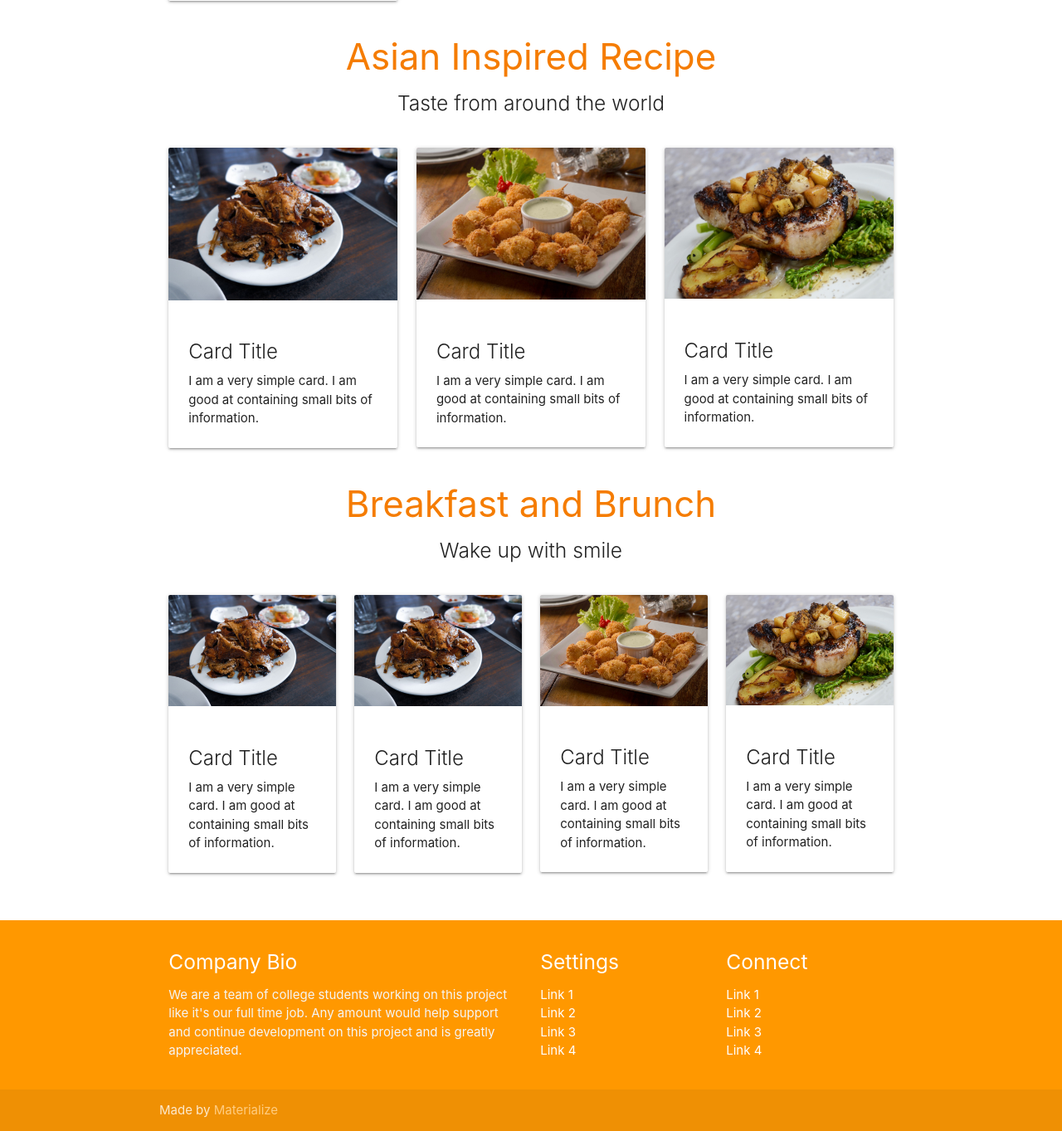
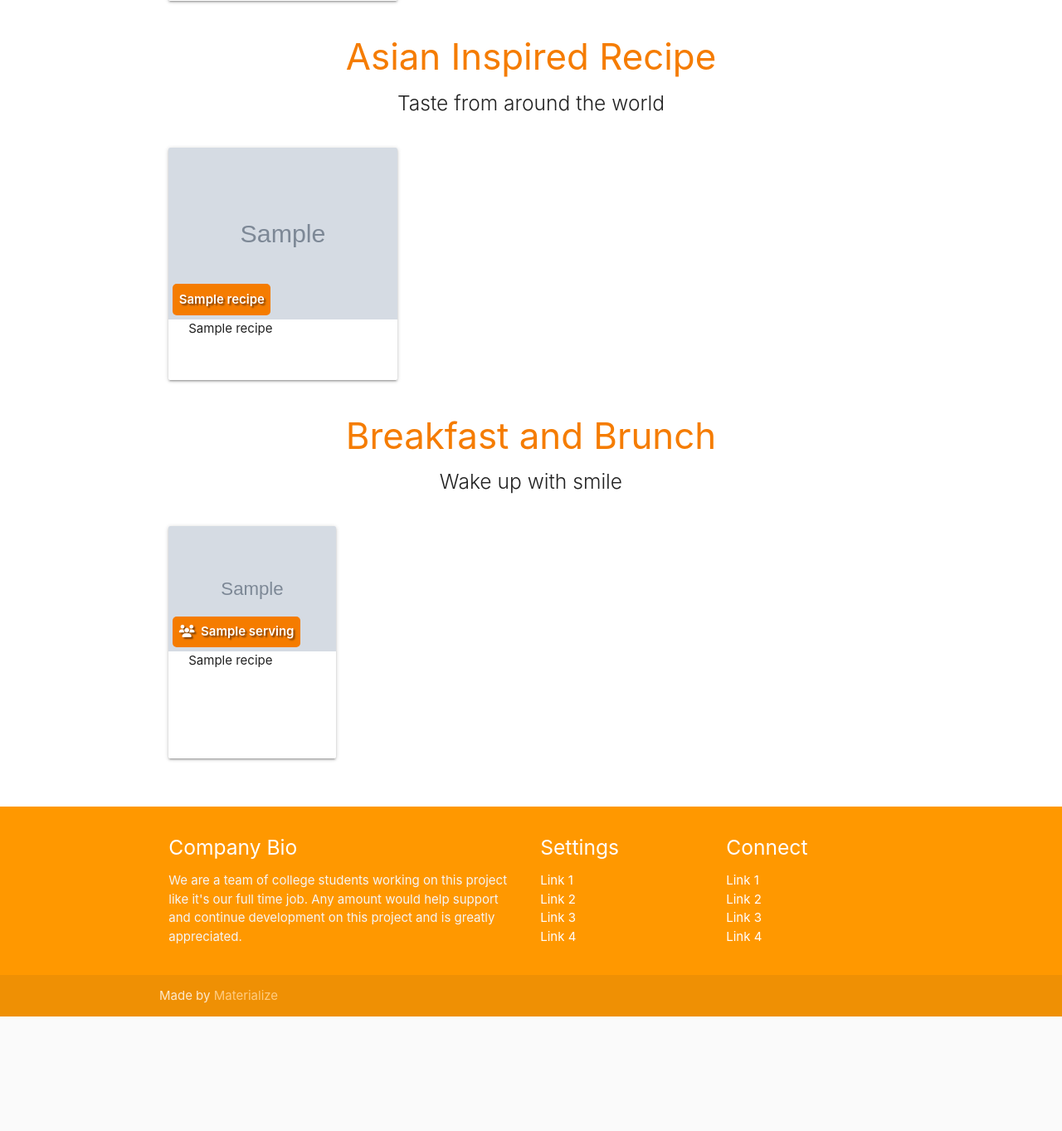
Before and after one commit to hervembarga/milestoneProject3-nyama-cuisine, a Flask app: page / in a window 1280 px wide. Shown: the part 990-2353 px from the top of the page at 83% size. After the commit the page ends 2215 px from the top, so only its background shows below. Run offline with Flask 2, Linux system fonts and the light colour scheme; grey boxes marked "Sample" are stand-in pictures; a database or web service that is not in the repository returns one stand-in record (values such as "Sample title"); some libraries are stand-ins or nearby versions.

Commit message:
Rendering recipes from database on index page

```diff
--- a/app.py
+++ b/app.py
@@ -35,10 +35,14 @@ def allowed_file(filename):
 
 @app.route("/")
 def index():
-    categories = mongo.db.Categories.find()
     latestRecipes = list(mongo.db.Recipes.find().limit(3)
         .sort("submission_date",-1))
-    return render_template("index.html", latestRecipes=latestRecipes)
+    asianRecipes = list(mongo.db.Recipes.find(
+        {"cuisine_name": "asian"}).limit(3))
+    breakBrunches =list(mongo.db.Recipes.find(
+        {"category_name": "breakfast and brunch"}).limit(4))
+    return render_template("index.html", latestRecipes=latestRecipes,
+        asianRecipes=asianRecipes, breakBrunches=breakBrunches)
 # to be completed!
 
 
--- a/templates/index.html
+++ b/templates/index.html
@@ -65,39 +65,21 @@
                 <h5 class="header center light">Taste from around the world</h5>
                 <br>
                 <div class="row">
+                {%  for asianRecipe in asianRecipes %}
                     <div class="col s12 m4">
-                        <div class="card">
+                        <div class="card my-medium">
+                            <a class="grey-text text-darken-4" href="{{ url_for('view_recipe', recipe_id=asianRecipe._id) }}">
                             <div class="card-image">
-                                <img src="{{ url_for('static', filename='images/slider2.jpg') }}">
+                                <img src="{{ url_for('static', filename='images/'+asianRecipe.inputFile) }}">
+                                <span class="orange darken-2 card-title index-card-title card-category text-shadow">{{asianRecipe.category_name}}</span>
                             </div>
                             <div class="card-content">
-                                <h4 class="card-title">Card Title</h4>
-                                <p>I am a very simple card. I am good at containing small bits of information. </p>
+                                <p>{{asianRecipe.recipe_name}}</p>
                             </div>
+                            </a>
                         </div>
                     </div>
-                    <div class="col s12 m4">
-                        <div class="card">
-                            <div class="card-image">
-                                <img src="{{ url_for('static', filename='images/slider1.jpg') }}">
-                            </div>
-                            <div class="card-content">
-                                <h4 class="card-title">Card Title</h4>
-                                <p>I am a very simple card. I am good at containing small bits of information. </p>
-                            </div>
-                        </div>
-                    </div>
-                    <div class="col s12 m4">
-                        <div class="card">
-                            <div class="card-image">
-                                <img src="{{ url_for('static', filename='images/slider3.jpg') }}">
-                            </div>
-                            <div class="card-content">
-                                <h4 class="card-title">Card Title</h4>
-                                <p>I am a very simple card. I am good at containing small bits of information. </p>
-                            </div>
-                        </div>
-                    </div>
+                {% endfor %}
                 </div>
             </div>
         </section>
@@ -107,51 +89,23 @@
                 <h3 class="header center orange-text text-darken-2">Breakfast and Brunch</h3>
                 <h5 class="header center light">Wake up with smile</h5>
                 <br>
+                <div class="col s12 m6 l3"></div>
                 <div class="row">
+                {%  for breakBrunch in breakBrunches %}
                     <div class="col s12 m6 l3">
-                        <div class="card">
+                        <div class="card my-medium">
+                            <a class="grey-text text-darken-4" href="{{ url_for('view_recipe', recipe_id=breakBrunch._id) }}">
                             <div class="card-image">
-                                <img src="{{ url_for('static', filename='images/slider2.jpg') }}">
+                                <img src="{{ url_for('static', filename='images/'+breakBrunch.inputFile) }}">
+                                <span class="orange darken-2 card-title index-card-title card-category text-shadow"><i class="fas fa-users"></i> &nbsp;{{breakBrunch.serving}}</span>
                             </div>
                             <div class="card-content">
-                                <h4 class="card-title">Card Title</h4>
-                                <p>I am a very simple card. I am good at containing small bits of information. </p>
+                                <p>{{breakBrunch.recipe_name}}</p>
                             </div>
+                            </a>
                         </div>
                     </div>
-                    <div class="col s12 m6 l3">
-                        <div class="card">
-                            <div class="card-image">
-                                <img src="{{ url_for('static', filename='images/slider2.jpg') }}">
-                            </div>
-                            <div class="card-content">
-                                <h4 class="card-title">Card Title</h4>
-                                <p>I am a very simple card. I am good at containing small bits of information. </p>
-                            </div>
-                        </div>
-                    </div>
-                    <div class="col s12 m6 l3">
-                        <div class="card">
-                            <div class="card-image">
-                                <img src="{{ url_for('static', filename='images/slider1.jpg') }}">
-                            </div>
-                            <div class="card-content">
-                                <h4 class="card-title">Card Title</h4>
-                                <p>I am a very simple card. I am good at containing small bits of information. </p>
-                            </div>
-                        </div>
-                    </div>
-                    <div class="col s12 m6 l3">
-                        <div class="card">
-                            <div class="card-image">
-                                <img src="{{ url_for('static', filename='images/slider3.jpg') }}">
-                            </div>
-                            <div class="card-content">
-                                <h4 class="card-title">Card Title</h4>
-                                <p>I am a very simple card. I am good at containing small bits of information. </p>
-                            </div>
-                        </div>
-                    </div>
+                {% endfor %}
                 </div>
                 <br>
             </div>
```
